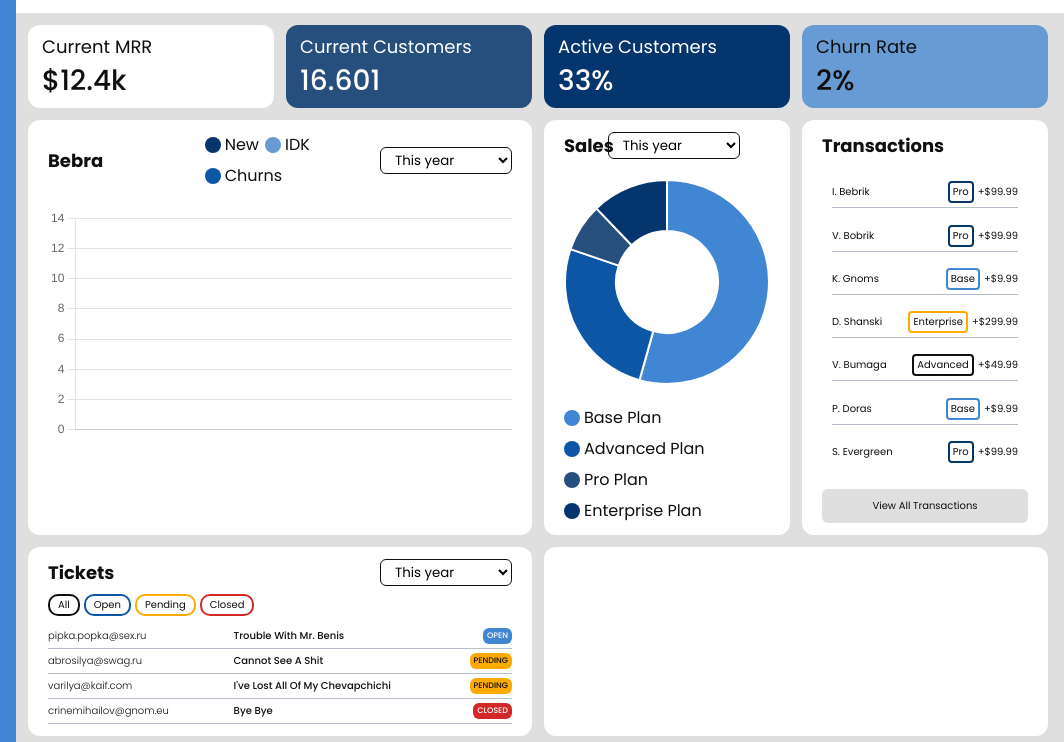
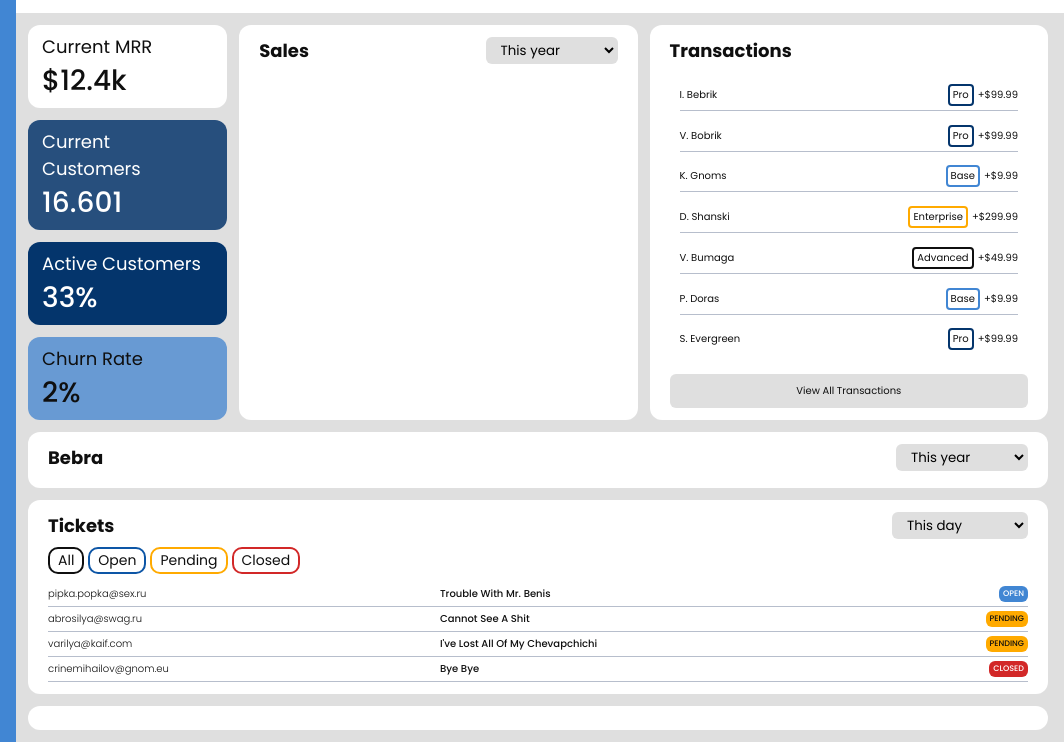
Before and after one commit to sysol8/maket, a website: page index.html in a window 1280 px wide. Shown: the part 58-800 px from the top of the page, 216-1280 px from the left. Drawn offline with nearby package versions, Linux system fonts and the light colour scheme.

Commit message:
крч с медиа чета поприятнее происходит

```diff
--- a/index.html
+++ b/index.html
@@ -130,7 +130,7 @@
         <article class="widget widget_large">
           <div class="widget__info-container">
             <h3 class="widget__title">Bebra</h3>
-            <div class="chart__legend" id="chart__legend-bar"></div>
+            <!-- <div class="chart__legend" id="chart__legend-bar"></div> -->
             <select
               name="chart__data-period"
               class="widget__select chart__data-period justify-right"
@@ -140,9 +140,9 @@
               <option class="widget__select-item">All time</option>
             </select>
             </div>
-            <div class="chart__container">
+            <!-- <div class="chart__container">
               <canvas class="chart bar-chart" id="bar-chart"></canvas>
-            </div>
+            </div> -->
         </article>
         <article class="widget widget_medium">
           <div class="widget__info-container">
@@ -156,10 +156,10 @@
               <option class="widget__select-item">All time</option>
             </select>
           </div>
-          <div class="chart__container doughnut-chart">
+          <!-- <div class="chart__container doughnut-chart">
             <canvas class="chart" id="doughnut-chart"></canvas>
           </div>
-          <div class="chart__legend" id="chart__legend-doughnut"></div>
+          <div class="chart__legend" id="chart__legend-doughnut"></div> -->
         </article>
         <article class="widget widget_medium transactions">
           <h3 class="widget__title transactions__title">Transactions</h3>
@@ -214,9 +214,10 @@
             name="tickets__data-period"
             class="widget__select tickets__select justify-right"
           >
-            <option class="widget__select-item" selected>This year</option>
-            <option class="widget__select-item">Previous year</option>
-            <option class="widget__select-item">All time</option>
+            <option class="widget__select-item" selected>This day</option>
+            <option class="widget__select-item">Previous day</option>
+            <option class="widget__select-item">This week</option>
+            <option class="widget__select-item">Previous week</option>
           </select>
           <ul class="tabs">
             <button class="tab__button tab_all">All</button>
--- a/styles/global.css
+++ b/styles/global.css
@@ -53,7 +53,8 @@ a {
 
 input,
 button,
-a {
+a,
+select {
   border-color: transparent;
   background-color: transparent;
   outline-color: transparent;
--- a/styles/style.css
+++ b/styles/style.css
@@ -180,7 +180,7 @@
 .widgets {
   flex-grow: 1;
   display: grid;
-  grid-template-columns: repeat(12, 1fr);
+  grid-template-columns: repeat(4, minmax(242px, 1fr));
   grid-template-rows: 1fr 4fr 3fr;
   grid-auto-flow: row dense;
   gap: 1.2rem;
@@ -222,7 +222,6 @@
 
 .widget_small {
   justify-content: space-between;
-  grid-column: span 3;
 }
 
 .widget_small .widget__title {
@@ -239,21 +238,19 @@
 }
 
 .widget_medium {
-  grid-column: span 3;
   padding: 1.2rem 2rem;
 }
 
 .widget_large {
-  grid-column: span 6;
+  grid-column: span 2;
   padding: 1.2rem 2rem;
 }
 
 .widget__info-container {
   display: grid;
-  grid-template-columns: repeat(3, 1fr);
+  grid-template-columns: repeat(2, 1fr);
   justify-content: space-between;
   align-items: center;
-  flex-wrap: wrap;
   gap: 0.6rem;
 }
 
@@ -264,42 +261,25 @@
 
 .widget__select {
   justify-self: end;
-  border: 1px solid var(--text);
+  background-color: var(--background-grey);
   min-inline-size: 12rem;
   border-radius: 6px;
   padding: 2px 10px;
   outline: none;
   font-family: inherit;
-  background-color: var(--background-light-grey);
 }
 
-.widget__select:focus {
+/* .widget__select:focus {
   outline: transparent;
 }
 
 .widget__select:focus-visible {
   outline: 1px solid var(--text);
-}
+} */
 
 .chart__container {
   padding-block: 2rem;
 }
-
-.chart {
-}
-
-.bar-chart {
-}
-
-.doughnut-chart {
-}
-
-/* .chart__data-total {
-  position: absolute;
-  z-index: 2;
-  color: black;
-  inset: 0;
-} */
 
 .legend__list {
   display: flex;
@@ -389,11 +369,8 @@
   grid-template-rows: min-content min-content 1fr;
 }
 
-.tickets__select {
-  justify-self: end;
-}
-
 .tabs {
+  font-size: 1.4em;
   display: flex;
   flex-wrap: wrap;
   grid-column: span 2;
@@ -508,19 +485,66 @@
   background-color: var(--background-accent-red);
 }
 
-/* @media (width <= 1280px) {
+ @media (width <= 1280px) {
   .widgets {
-    grid-template-columns: repeat(3, 1fr);
-    grid-template-rows: repeat(auto-fit, 1fr);
+    grid-template-columns: 1fr 2fr 2fr;
+    grid-template-rows: repeat(4, 1fr) 4fr 3fr;
+  }
+
+  .widget_small {
+    grid-column: 1;
+    grid-row: span 1;
+  }
+
+  .widget_medium {
+    grid-row: span 4;
+  }
+
+  .widget_large {
+    grid-column: span 3;
   }
 }
 
 @media (width <= 1024px) {
+  .widgets {
+    grid-template-columns: 1fr 1fr;
+  }
 
+  .widget_small {
+    grid-column: auto;
+  }
+
+  .widget_large {
+    grid-column: span 2;
+  }
 }
 
 @media (width <= 768px) {
+  .logo {
+    inline-size: 6.4rem;
+    margin-block-start: 1.2rem;
+  }
 
+  .title {
+    display: none;
+  }
+
+  .navigation__list {
+    gap: 2rem;
+  }
+
+  .navigation-link {
+    justify-content: center;
+  }
+
+  .navigation-link .bi {
+    inline-size: 2.4rem;
+    block-size: 2.4rem;
+  }
+
+  .navigation-link span {
+    display: none;
+  }
 }
 
 @media (width <= 425px) {
@@ -532,4 +556,4 @@
     display: flex;
     flex-direction: column;
   }
-} */
+}
```
